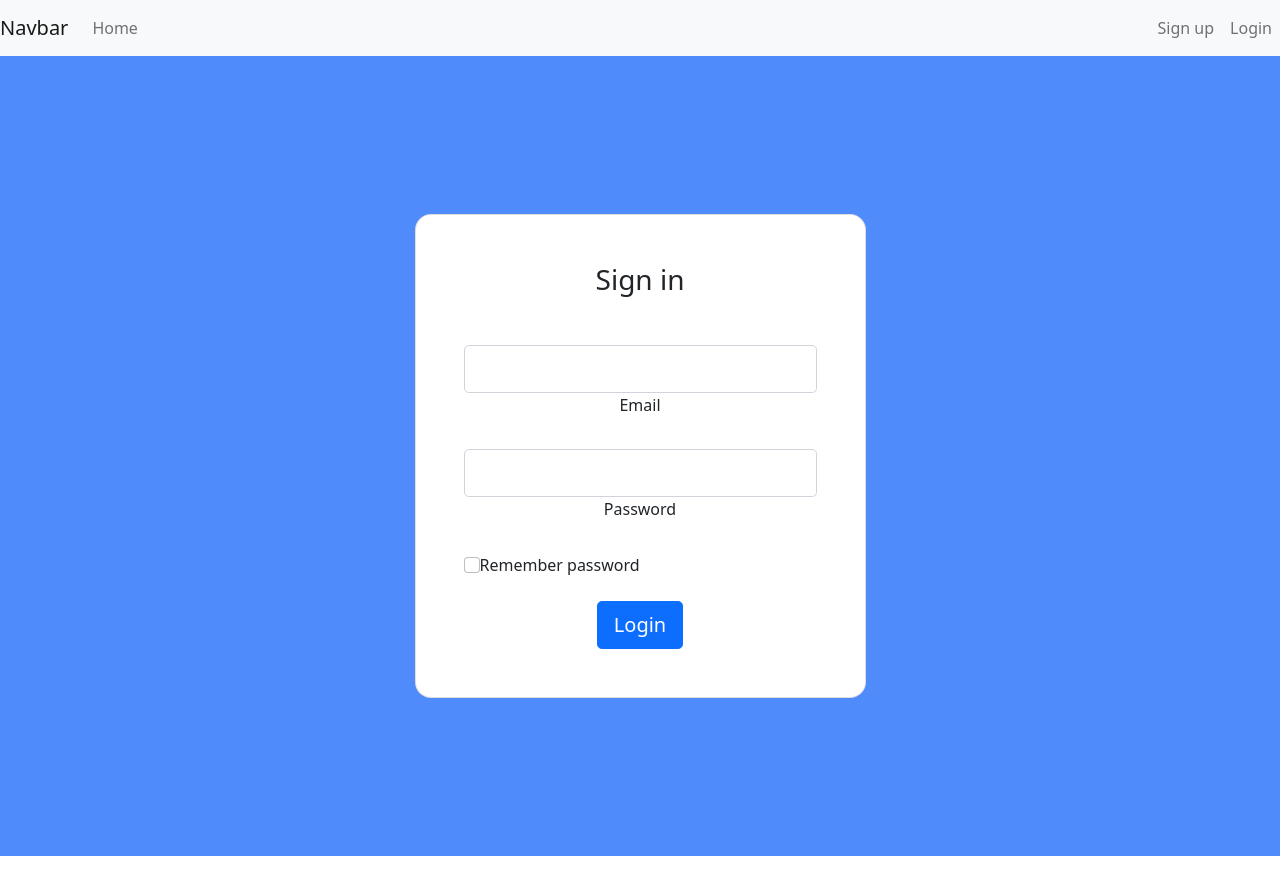
After one commit to jigarkoshiya/django_project, a Django app: page /user_login/ in a window 1280 px wide. The commit adds this page. Shown: the top 877 px of the page. Run offline with Django 5.2, Linux system fonts and the light colour scheme.

Commit message:
authentication and product manipulation

```diff
--- a/djangoclass/djangoapp/templates/base.html
+++ b/djangoclass/djangoapp/templates/base.html
@@ -10,7 +10,7 @@
 </head>
 <body>
     <nav class="navbar navbar-expand-lg navbar-light bg-light">
-        <a class="navbar-brand" href="#">Navbar</a>
+        <a class="navbar-brand" href="{% url 'products' %}">Navbar</a>
         <button class="navbar-toggler" type="button" data-toggle="collapse" data-target="#navbarSupportedContent" aria-controls="navbarSupportedContent" aria-expanded="false" aria-label="Toggle navigation">
           <span class="navbar-toggler-icon"></span>
         </button>
@@ -18,30 +18,28 @@
         <div class="collapse navbar-collapse" id="navbarSupportedContent">
           <ul class="navbar-nav mr-auto">
             <li class="nav-item active">
-              <a class="nav-link" href="#">Home <span class="sr-only">(current)</span></a>
+              <a class="nav-link" href="{% url 'products' %}">Home</a>
+            </li>
+          </ul>
+        </div>
+        <div class="float-right">
+          <ul class="navbar-nav mr-auto">
+            {% if user.is_authenticated %}
+            <li class="nav-item">
+              <a class="nav-link float-right">Hello: {{user.username}}</a></p>
             </li>
             <li class="nav-item">
-              <a class="nav-link" href="#">Link</a>
+              <a class="nav-link float-right" href="{% url 'user_logout' %}">Logout</a>
             </li>
-            <li class="nav-item dropdown">
-              <a class="nav-link dropdown-toggle" href="#" id="navbarDropdown" role="button" data-toggle="dropdown" aria-haspopup="true" aria-expanded="false">
-                Dropdown
-              </a>
-              <div class="dropdown-menu" aria-labelledby="navbarDropdown">
-                <a class="dropdown-item" href="#">Action</a>
-                <a class="dropdown-item" href="#">Another action</a>
-                <div class="dropdown-divider"></div>
-                <a class="dropdown-item" href="#">Something else here</a>
-              </div>
+            {% else %}
+            <li class="nav-item">
+              <a class="nav-link float-right" href="{% url 'user_reg' %}">Sign up</a>
             </li>
             <li class="nav-item">
-              <a class="nav-link disabled" href="#">Disabled</a>
+              <a class="nav-link" href="{% url 'user_login' %}">Login</a>
             </li>
-          </ul>
-          <form class="form-inline my-2 my-lg-0" style=" display:flex; padding-left: 40%;">
-            <input class="form-control mr-sm-2" type="search" placeholder="Search" aria-label="Search">
-            <button class="btn btn-outline-success my-10 my-sm-0" type="submit">Search</button>
-          </form>
+            {% endif %}
+        </ul>
         </div>
       </nav>
 
--- /dev/null
+++ b/djangoclass/djangoapp/templates/user_login.html
@@ -0,0 +1,38 @@
+{% extends 'base.html' %}
+
+{% block content %}
+<section class="vh-100" style="background-color: #508bfc;">
+    <div class="container py-5 h-100">
+      <div class="row d-flex justify-content-center align-items-center h-100">
+        <div class="col-12 col-md-8 col-lg-6 col-xl-5">
+          <div class="card shadow-2-strong" style="border-radius: 1rem;">
+            <div class="card-body p-5 text-center">
+
+              <h3 class="mb-5">Sign in</h3>
+              <form method="POST" action="{% url 'user_login' %}">
+                {% csrf_token %}
+              <div class="form-outline mb-4">
+                <input type="email" id="email" name="email" class="form-control form-control-lg" />
+                <label class="form-label" for="email">Email</label>
+              </div>
+
+              <div class="form-outline mb-4">
+                <input type="password" id="password" name="password" class="form-control form-control-lg" />
+                <label class="form-label" for="password">Password</label>
+              </div>
+            <p>{{message}}</p>
+              <!-- Checkbox -->
+              <div class="form-check d-flex justify-content-start mb-4">
+                <input class="form-check-input" type="checkbox" value="" id="form1Example3" />
+                <label class="form-check-label" for="form1Example3"> Remember password </label>
+              </div>
+
+              <button class="btn btn-primary btn-lg btn-block" type="submit">Login</button>
+            </form>
+            </div>
+          </div>
+        </div>
+      </div>
+    </div>
+  </section>
+  {% endblock %}
--- a/djangoclass/djangoapp/urls.py
+++ b/djangoclass/djangoapp/urls.py
@@ -1,10 +1,13 @@
 from django.urls import path
-from .views import products,user_reg
+from .views import products,user_reg, user_login, user_logout, update_product
 
 
 urlpatterns = [
     # path('index/',index, name="index"),
     path('products/',products,name="products"),
     path('user_reg/',user_reg,name="user_reg"),
-    # path('user_login/',user_login,name="user_login"),
+    path('user_login/',user_login,name="user_login"),
+    path('user_logout/', user_logout, name="user_logout"),
+    path('update_product/<str:product_id>/', update_product, name="update_product"),
+
 ]
--- a/djangoclass/djangoapp/views.py
+++ b/djangoclass/djangoapp/views.py
@@ -1,9 +1,9 @@
 from django.http import HttpResponse
-from django.shortcuts import render
+from django.shortcuts import redirect, render
 from .models import Products
 from django.views.decorators.csrf import csrf_exempt
 from django.contrib.auth.models import User
-
+from django.contrib.auth import login, logout, authenticate
 
 def products(request):
     products=Products.objects.all()
@@ -19,7 +19,7 @@ def products(request):
         "products": products,
         "product_count": len(products)
     }
-    return render(request, 'products.html', context=context)
+    return render(request, 'product.html', context=context)
 
 
 
@@ -40,17 +40,56 @@ def user_reg(request):
 
         existing_user = User.objects.filter(username=username).first()
         print(existing_user)
+
+        existing_email = User.objects.filter(email=email).first()
+
         if existing_user:
             message = 'this user already exists'
+        elif existing_email:
+            message = 'this email already exists'
+        elif password != confirm_password:
+            message = 'password doesnt exists'
         else:
             # user = User(username=username, email=email, password=password)
             user = User.objects.create_user(username=username, email=email, password=password)
             # products = Products.objects.create()
             user.save()
-            print(username, email, password, confirm_password)
+            return redirect("user_login")
         context = {"message": message}
     return render(request, 'user_reg.html', context)
 
 
 def user_login(request):
-    pass
+    message = ""
+    if request.method == "POST":
+        csrf_token = request.POST.get('csrfmiddlewaretoken')
+        email = request.POST.get('email')
+        password = request.POST.get('password')
+
+        username = User.objects.filter(email=email).first()
+        print(username, type(username))
+        is_authenticated = authenticate(request, username=username, password=password)
+        # if not username:
+        #     message = "Your email is not registered with us"
+        if not is_authenticated:
+            message = "Password or email doesnt matches. Email maybe not registered with us"
+        elif username:
+            login(request, user=username)
+            print(username.username, type(username.username), "username.username")
+            return redirect('products')
+    context = {"message": message}
+    return render(request=request, template_name='user_login.html', context=context)
+
+
+def user_logout(request):
+    logout(request)
+    return redirect('products')
+
+
+def update_product(request, product_id):
+    product_object = Products.objects.filter(id=product_id).first()
+    if not product_object:
+        return redirect('products')
+
+    context = {"product_object": product_object}
+    return render(request=request, template_name='update_product.html', context=context)
--- a/djangoclass/djangoclass/settings.py
+++ b/djangoclass/djangoclass/settings.py
@@ -127,7 +127,10 @@ USE_TZ = True
 # https://docs.djangoproject.com/en/5.0/howto/static-files/
 
 STATIC_URL = 'static/'
+STATIC_ROOT = BASE_DIR / 'staticfiles'
 
+MEDIA_URL = "media/"
+MEDIA_ROOT = BASE_DIR / "mediafiles"
 # Default primary key field type
 # https://docs.djangoproject.com/en/5.0/ref/settings/#default-auto-field
 
--- a/djangoclass/djangoclass/urls.py
+++ b/djangoclass/djangoclass/urls.py
@@ -14,6 +14,8 @@ Including another URLconf
     1. Import the include() function: from django.urls import include, path
     2. Add a URL to urlpatterns:  path('blog/', include('blog.urls'))
 """
+from django.conf import settings
+from django.conf.urls.static import static
 from django.contrib import admin
 from django.urls import path,include
 
@@ -22,3 +24,8 @@ urlpatterns = [
     path('admin/', admin.site.urls),
     path("",include('djangoapp.urls'))
 ]
+
+urlpatterns += static(settings.MEDIA_URL, document_root=settings.MEDIA_ROOT)
+urlpatterns += static(settings.STATIC_URL, document_root=settings.STATIC_ROOT)
+
+# urlpatterns += "media"
--- /dev/null
+++ b/djangoclass/mediafiles/base.css
@@ -0,0 +1,4 @@
+.index {
+    text-align: right;
+    background-color: red;
+}
```
Also changed, not shown: djangoclass/djangoapp/templates/product.html (+4 -4 lines), djangoclass/djangoapp/templates/update_product.html (added, +24 -0 lines), djangoclass/94201454139PM_635_intex_aqua_style_mini.webp (added), djangoclass/94201454139PM_635_intex_aqua_style_mini_sUTKrz1.webp (added), djangoclass/Nokia_3310_blue.jpg (added), djangoclass/intex-aqua-fish-l-jpeg-pagespeed-ce-tugn0frb2_14740122790371.jpg (added), djangoclass/mediafiles/2152017124957PM_635_nokia_3310_WzBSxOd.webp (renamed from djangoclass/2152017124957PM_635_nokia_3310_WzBSxOd.webp), djangoclass/mediafiles/94201454139PM_635_intex_aqua_style_mini.webp (added), djangoclass/mediafiles/Nokia_3310_blue.jpg (added), djangoclass/mediafiles/intex-aqua-fish-l-jpeg-pagespeed-ce-tugn0frb2_14740122790371.jpg (added), 1 other file.
